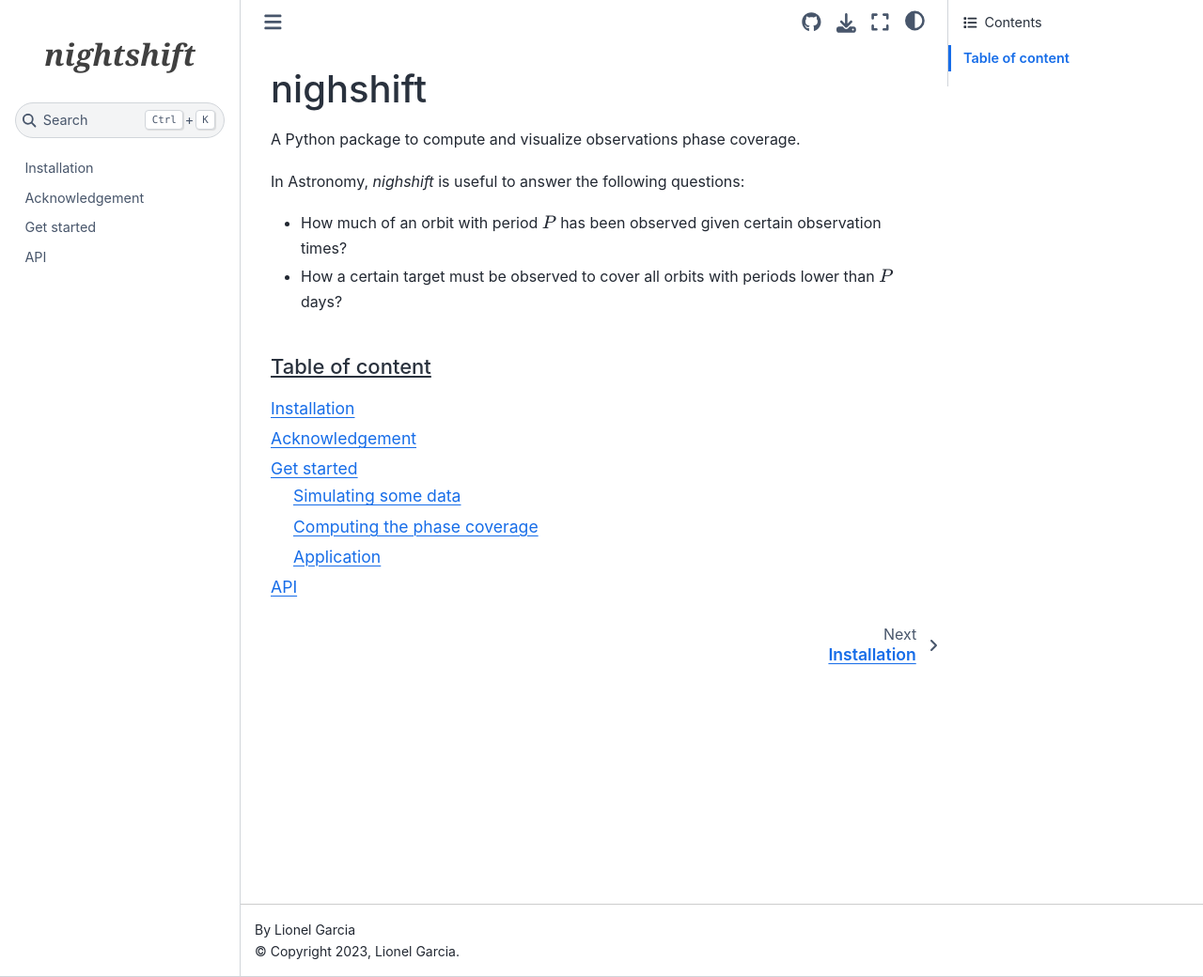
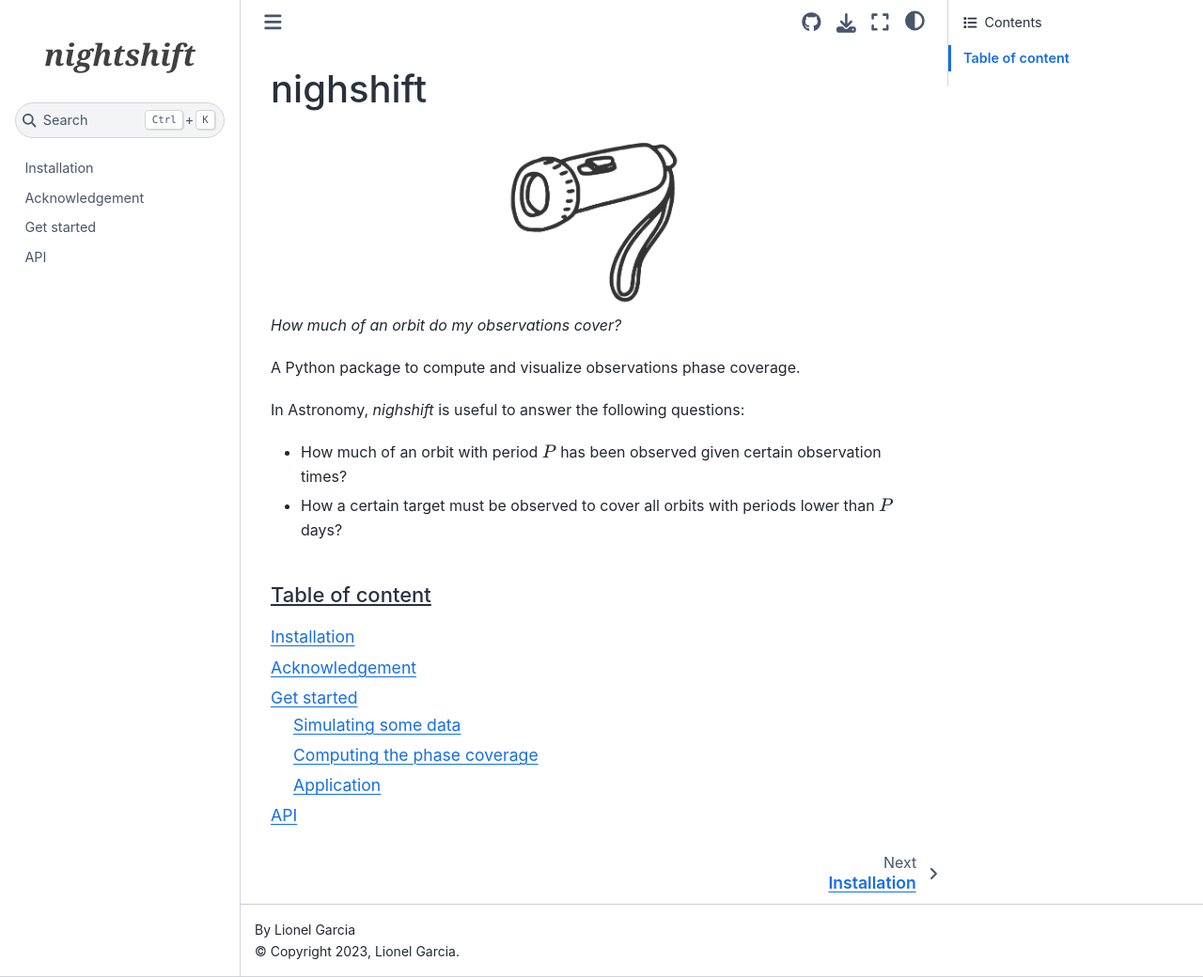
Before and after one commit to lgrcia/nightshift, a Sphinx documentation site: the page built from docs/index.md, in a window 1280 px wide and 1040 px high. Shown: the whole window at 94% size. Built offline with Sphinx 7.4.7 and the Sphinx Book theme 1.1.4, drawn with Linux system fonts in a browser that asks for light colours.

Commit message:
add index catchphrase

````diff
--- a/docs/index.md
+++ b/docs/index.md
@@ -1,4 +1,12 @@
 # nighshift
+
+
+```{image} _static/logo@3x.png
+:width: 200px
+:align: center
+```
+
+*How much of an orbit do my observations cover?*
 
 A Python package to compute and visualize observations phase coverage.
 
````
